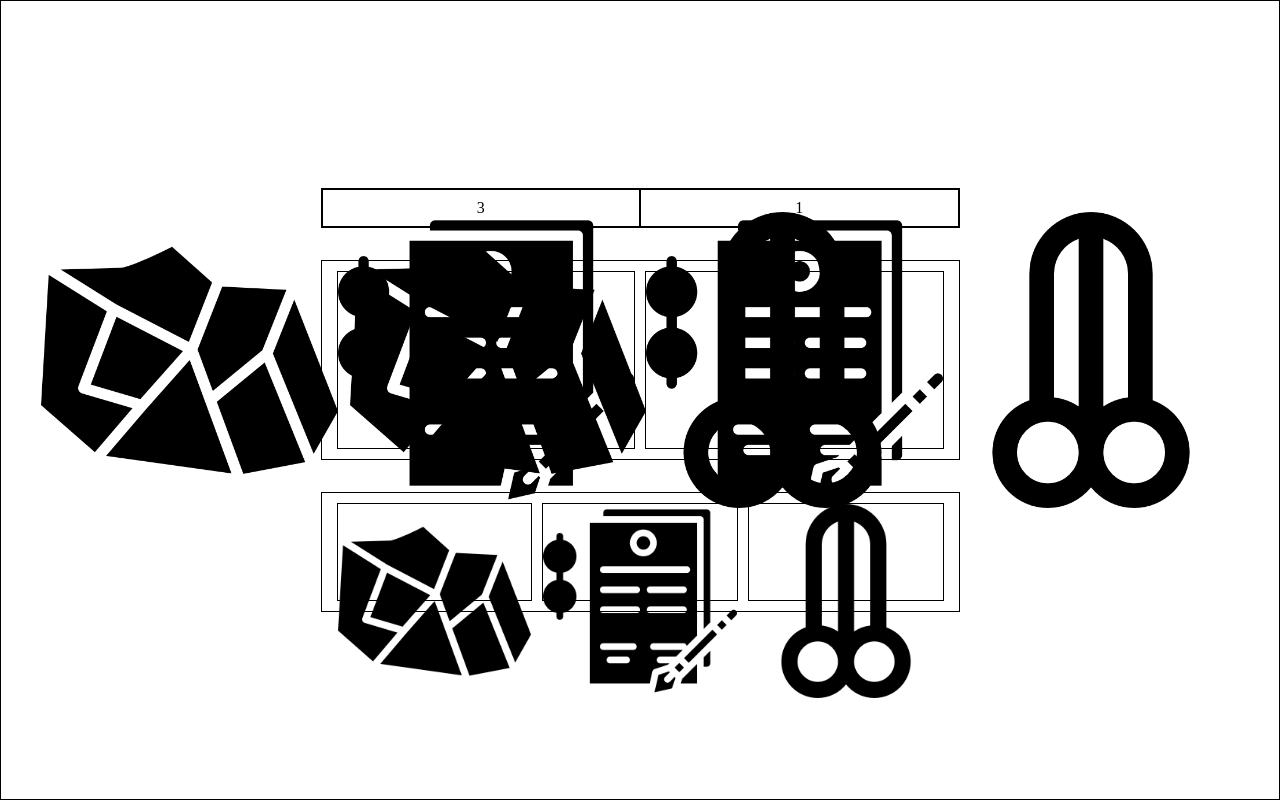
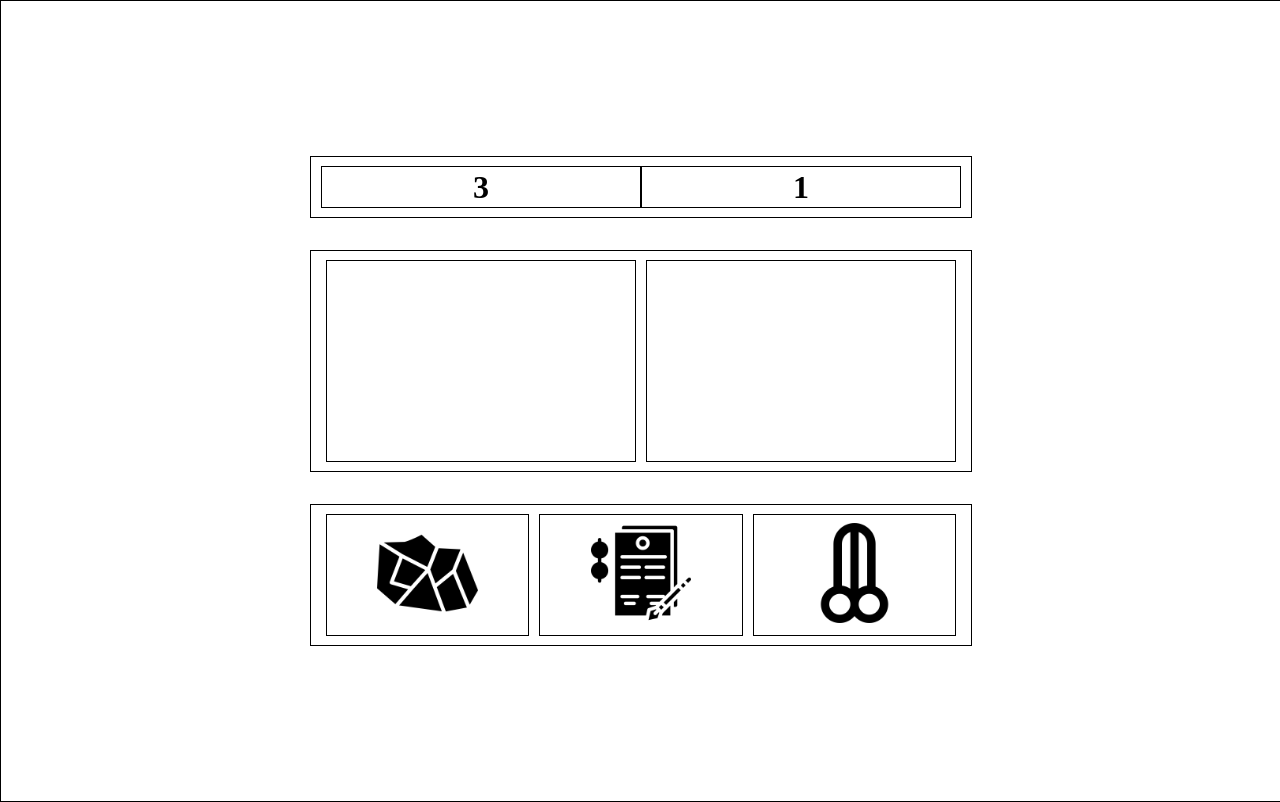
Before and after one commit to BitsuMamo/odin-rock-paper-scissors, a website: page index.html in a window 1280 px wide. Drawn offline with Linux system fonts and the light colour scheme.

Commit message:
A few modification for visuals

```diff
--- a/style.css
+++ b/style.css
@@ -1,7 +1,8 @@
 *{
   margin: 0;
   padding: 0;
-  box-sizing: border-box;
+  /* box-sizing: border-box; */
+  font-family: serif;
 }
 
 .container{
@@ -15,6 +16,7 @@
 }
 
 .score-container{
+  padding: 10px;
   border: 1px solid black;
   width: 50%;
   height: 5vh;
@@ -22,6 +24,8 @@
   display: flex;
   align-items:center;
   justify-content: space-around;
+  font-weight: 900;
+  font-size: 2rem
 }
 
 .score{
@@ -54,9 +58,15 @@
 }
 
 .display img{
-  width:100%;
+  width:50%;
   height: auto;
+  display:none;
 }
+
+.display .active{
+  display: block;
+}
+
 
 .input{
   border: 1px solid black;
@@ -80,7 +90,7 @@
 }
 
 .input-button img{
- width: 100%;
+ width: 50%;
  height: auto;
 }
 
```
